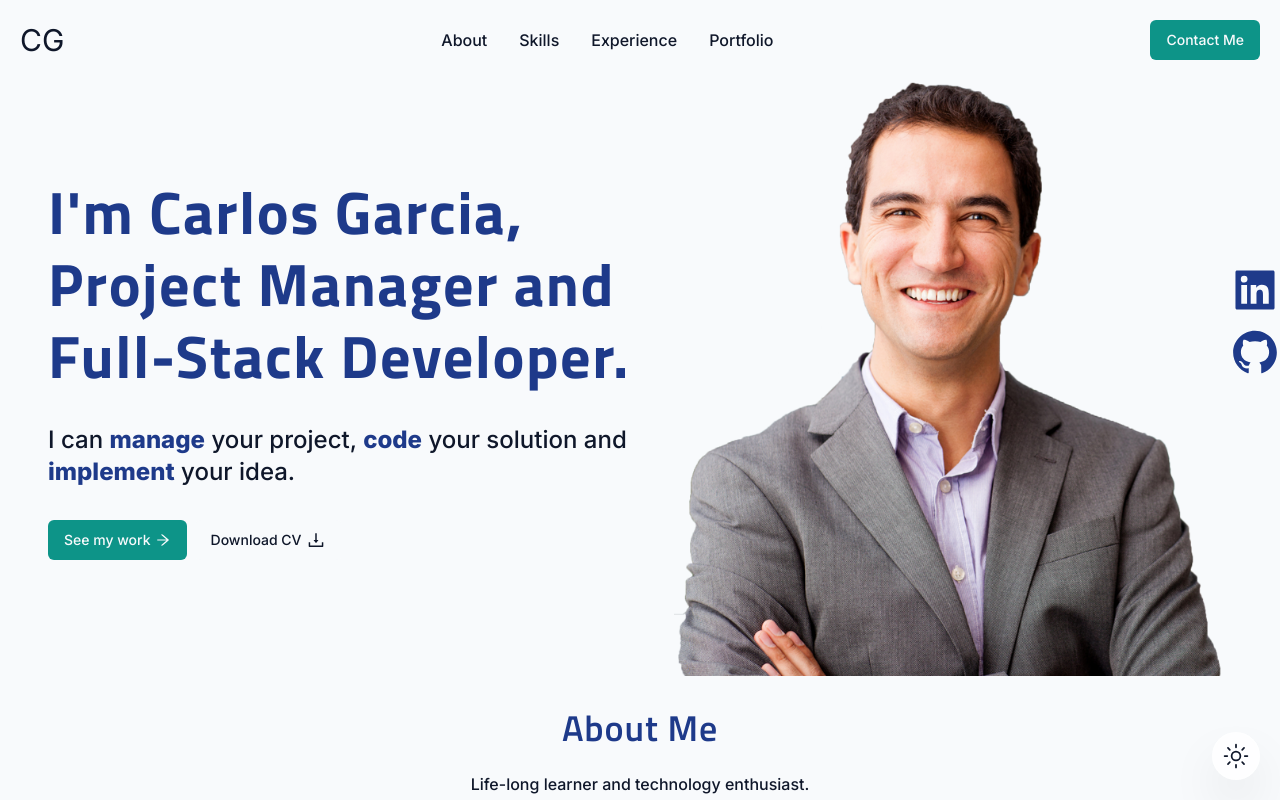
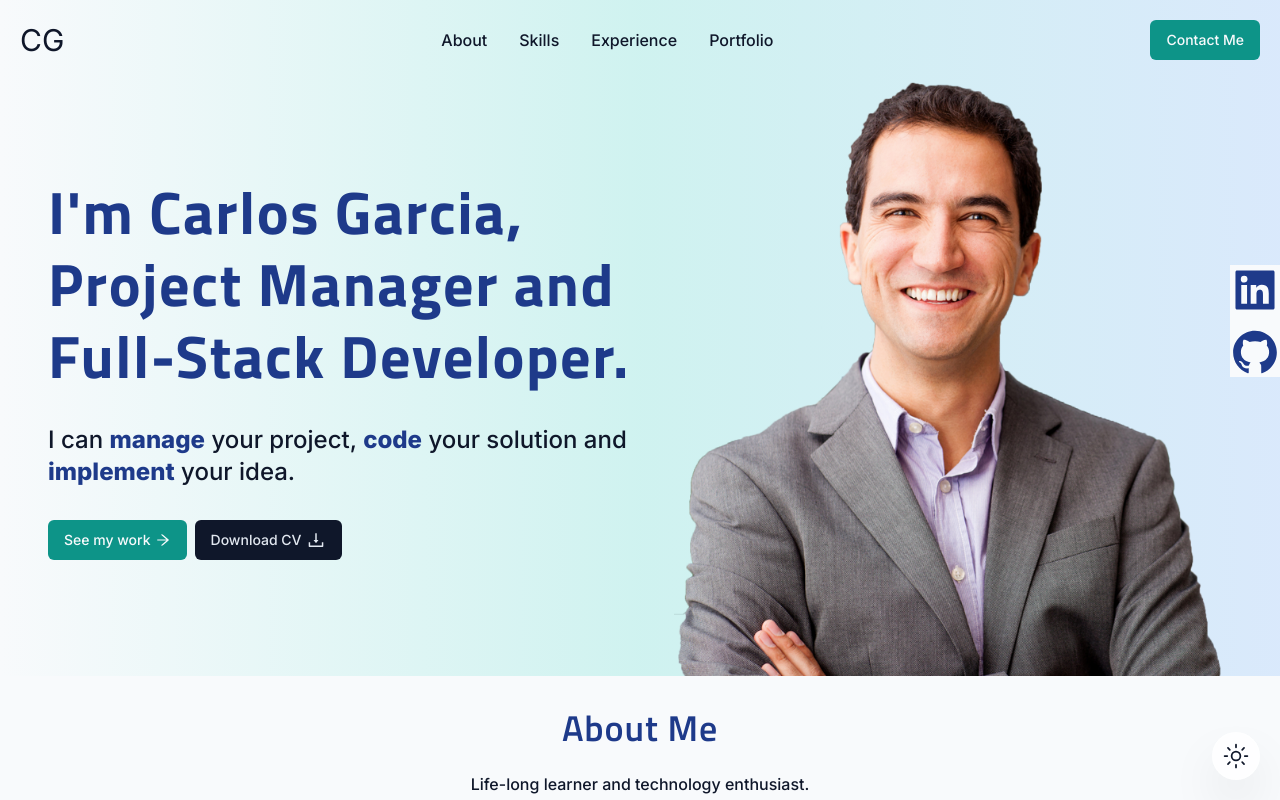
Before and after one commit to carlossgarcia95/personal-portfolio, a Next.js app: page / in a window 1280 px wide. Shown: the top 800 px of the page. Built offline with nearby package versions, Linux system fonts and the light colour scheme.

Commit message:
Update hero background. Add ScrollToTopButton.

```diff
--- a/app/components/hero.tsx
+++ b/app/components/hero.tsx
@@ -1,3 +1,5 @@
+"use client";
+
 import Image from "next/image";
 import Link from "next/link";
 import {
@@ -8,10 +10,19 @@ import {
 } from "react-icons/ai";
 import { buttonVariants } from "./ui/button";
 import { titillium_web } from "./ui/fonts";
+import { useTheme } from "../context/theme-context";
 
 const Hero = () => {
+  const { theme } = useTheme();
+
   return (
-    <section className="relative light:bg-gradient-to-b from-slate-50 via-teal-100/50 to-teal-200/50 dark:bg-slate-950">
+    <section
+      className={`relative background dark:bg-slate-950 ${
+        theme === "light"
+          ? "bg-gradient-to-b md:bg-gradient-to-r from-slate-50 via-teal-400/20 to-blue-400/20"
+          : "bg-slate-950"
+      }`}
+    >
       <div className="absolute bg-slate-50 dark:bg-slate-800 text-blue-900 dark:text-white top-1/3 right-0">
         <Link
           href="https://www.linkedin.com/in/carlossgarcia95/"
@@ -19,11 +30,11 @@ const Hero = () => {
         >
           <AiFillLinkedin
             size={50}
-            className="mb-3 h-[40px] w-[40px] sm:h-[45px] sm:w-[45px] lg:h-[50px] lg:w-[50px]"
+            className="mb-3 h-[40px] w-[40px] sm:h-[45px] sm:w-[45px] lg:h-[50px] lg:w-[50px] hover:opacity-90"
           />
         </Link>
         <Link href="https://github.com/carlossgarcia95" target="_blank">
-          <AiFillGithub className="h-[40px] w-[40px] sm:h-[45px] sm:w-[45px] lg:h-[50px] lg:w-[50px]" />
+          <AiFillGithub className="h-[40px] w-[40px] sm:h-[45px] sm:w-[45px] lg:h-[50px] lg:w-[50px] hover:opacity-90" />
         </Link>
       </div>
       <div className="container flex flex-col md:flex-row justify-between items-center py-10 md:py-0">
--- a/app/components/navbar.tsx
+++ b/app/components/navbar.tsx
@@ -1,6 +1,9 @@
+'use client'
+
 import Link from "next/link";
 import MobileMenu from "./mobile-menu";
 import { buttonVariants } from "./ui/button";
+import { useTheme } from "../context/theme-context";
 
 export type Navlink = {
   text: string;
@@ -14,8 +17,18 @@ const navbar = () => {
     { text: "Experience", href: "/#experience" },
     { text: "Portfolio", href: "/#portfolio" },
   ];
+
+  const { theme } = useTheme();
+
   return (
-    <nav id="home" className="px-5 pt-5 dark:bg-slate-950">
+    <nav
+      id="home"
+      className={`px-5 pt-5 ${
+        theme === "light"
+          ? "bg-slate-50 md:bg-gradient-to-r from-slate-50 via-teal-400/20 to-blue-400/20"
+          : "bg-slate-950"
+      }`}
+    >
       <div className="flex max-w-7xl mx-auto justify-between items-center">
         <Link href="/" className="text-3xl font-normal">
           CG
--- a/app/components/projects-carousel.tsx
+++ b/app/components/projects-carousel.tsx
@@ -110,7 +110,7 @@ const ProjectsCarousel = () => {
             <Link
               href={project.projectUrl}
               className={buttonVariants({
-                variant: "destructive",
+                variant: "secondary",
                 className: "",
               })}
               target="_blank"
--- /dev/null
+++ b/app/components/scroll-to-top-button.tsx
@@ -0,0 +1,46 @@
+'use client'
+
+// components/ScrollToTopButton.js
+import { useEffect, useState } from "react";
+import { HiArrowUp } from "react-icons/hi";
+
+const ScrollToTopButton = () => {
+  const [isVisible, setIsVisible] = useState(false);
+
+  useEffect(() => {
+    // Add a scroll event listener to track scroll position
+    const handleScroll = () => {
+      const scrollY = window.scrollY;
+      const showButtonThreshold = 1325; // Adjust this threshold as needed
+
+      // Update the visibility state based on scroll position
+      setIsVisible(scrollY > showButtonThreshold);
+    };
+
+    // Attach the event listener when the component mounts
+    window.addEventListener("scroll", handleScroll);
+
+    // Clean up the event listener when the component unmounts
+    return () => {
+      window.removeEventListener("scroll", handleScroll);
+    };
+  }, []);
+
+  const scrollToTop = () => {
+    // Scroll smoothly to the top of the page
+    window.scrollTo({ top: 0, behavior: "smooth" });
+  };
+
+  return (
+    <button
+      className={`fixed top-5 right-5 bg-blue-500 text-white p-3 rounded-full shadow-md transition-opacity ${
+        isVisible ? "opacity-100" : "opacity-0"
+      }`}
+      onClick={scrollToTop}
+    >
+      <HiArrowUp />
+    </button>
+  );
+};
+
+export default ScrollToTopButton;
--- a/app/components/ui/badge.tsx
+++ b/app/components/ui/badge.tsx
@@ -9,7 +9,7 @@ const badgeVariants = cva(
     variants: {
       variant: {
         default:
-          "bg-teal-600 text-white dark:bg-teal-600 dark:brightness-110 dark:text-whte-900 ",
+          "bg-teal-600 text-white dark:bg-teal-600 dark:text-whte-900 ",
         secondary:
           "border-transparent bg-slate-100 text-slate-900 hover:bg-slate-100/80 dark:bg-slate-800 dark:text-slate-50 dark:hover:bg-slate-800/80",
         destructive:
--- a/app/components/ui/button.tsx
+++ b/app/components/ui/button.tsx
@@ -9,13 +9,13 @@ const buttonVariants = cva(
   {
     variants: {
       variant: {
-        default: "bg-teal-600 text-slate-50 hover:bg-teal-600/90 dark:bg-teal-600 dark:brightness-110 dark:hover:bg-teal-600/90",
+        default: "bg-teal-600 text-slate-50 hover:bg-teal-600/90 dark:bg-teal-600 dark:hover:bg-teal-600/90",
         destructive:
           "bg-red-500 text-slate-50 hover:bg-red-500/90 dark:bg-red-700 dark:text-slate-50 dark:hover:bg-red-700/90",
         outline:
           "border border-slate-200 bg-white hover:bg-slate-100 hover:text-slate-900 dark:border-slate-800 dark:bg-slate-950 dark:hover:bg-slate-800 dark:hover:text-slate-50",
         secondary:
-          "bg-slate-50 text-slate-900 hover:bg-slate-100 dark:bg-slate-50 dark:text-slate-900 dark:hover:bg-slate-100/80",
+          "bg-slate-900 text-slate-200 hover:bg-slate-900/90 dark:bg-slate-50 dark:text-slate-900 dark:hover:bg-slate-50/90",
         ghost: "hover:bg-slate-100 hover:text-slate-900 dark:hover:bg-slate-800 dark:hover:text-slate-50",
         link: "text-slate-900 underline-offset-4 hover:underline dark:text-slate-50",
       },
--- a/app/layout.tsx
+++ b/app/layout.tsx
@@ -6,6 +6,7 @@ import { inter } from "./components/ui/fonts";
 import ThemeContextProvider from "./context/theme-context";
 import { Toaster } from "sonner";
 import "./globals.css";
+import ScrollToTopButton from "./components/scroll-to-top-button";
 
 export const metadata: Metadata = {
   title: "Create Next App",
@@ -25,6 +26,7 @@ export default function RootLayout({
         <ThemeContextProvider>
           <Navbar />
           <main className="mx-auto">{children}</main>
+          <ScrollToTopButton />
           <ThemeSwitch className="hidden md:flex fixed bottom-5 right-5 bg-white w-[3rem] h-[3rem] bg-opacity-80 backdrop-blur-[0.5rem] border border-white border-opacity-40 shadow-2xl rounded-full hover:scale-[1.15] active:scale-105 transition-all dark:bg-gray-950" />
           <Toaster richColors/>
           <Footer />
```
